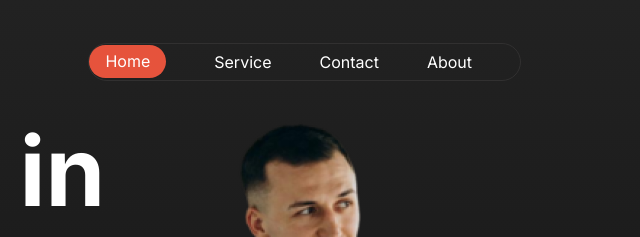
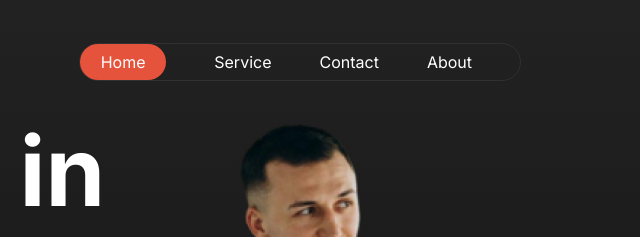
Before and after one commit to MITHU9/Assignment-2, a plain HTML site: page index.html in a window 1280 px wide. Shown: the top 237 px of the page, 589-1229 px from the left. Drawn offline with Linux system fonts and the light colour scheme; a web font is replaced by a local one.

```diff
--- a/style.css
+++ b/style.css
@@ -63,8 +63,8 @@ section {
 }
 #orange {
   background: var(--primary-color);
-  padding: 0.4rem 1rem;
-  border-radius: 20px;
+  padding: 0.5rem 1.3rem;
+  border-radius: 18px;
 }
 #hide {
   display: none;
```
